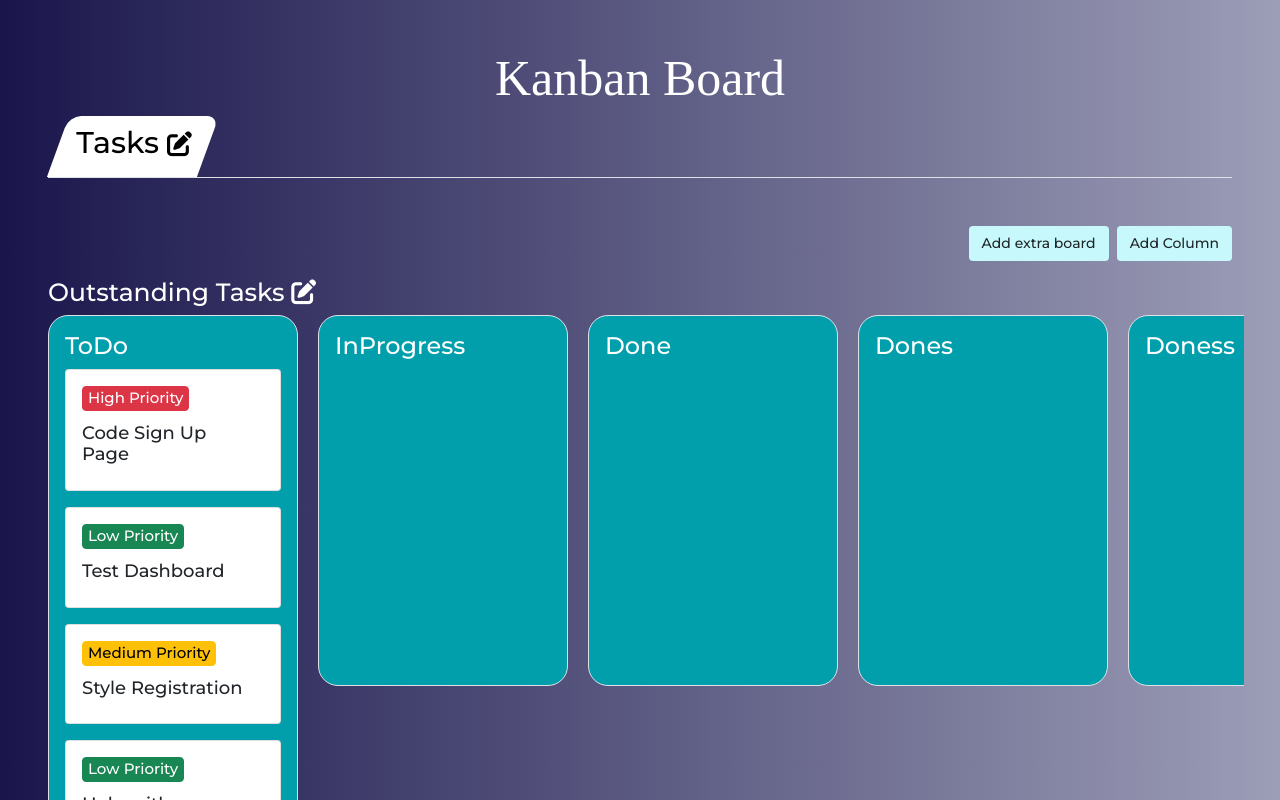
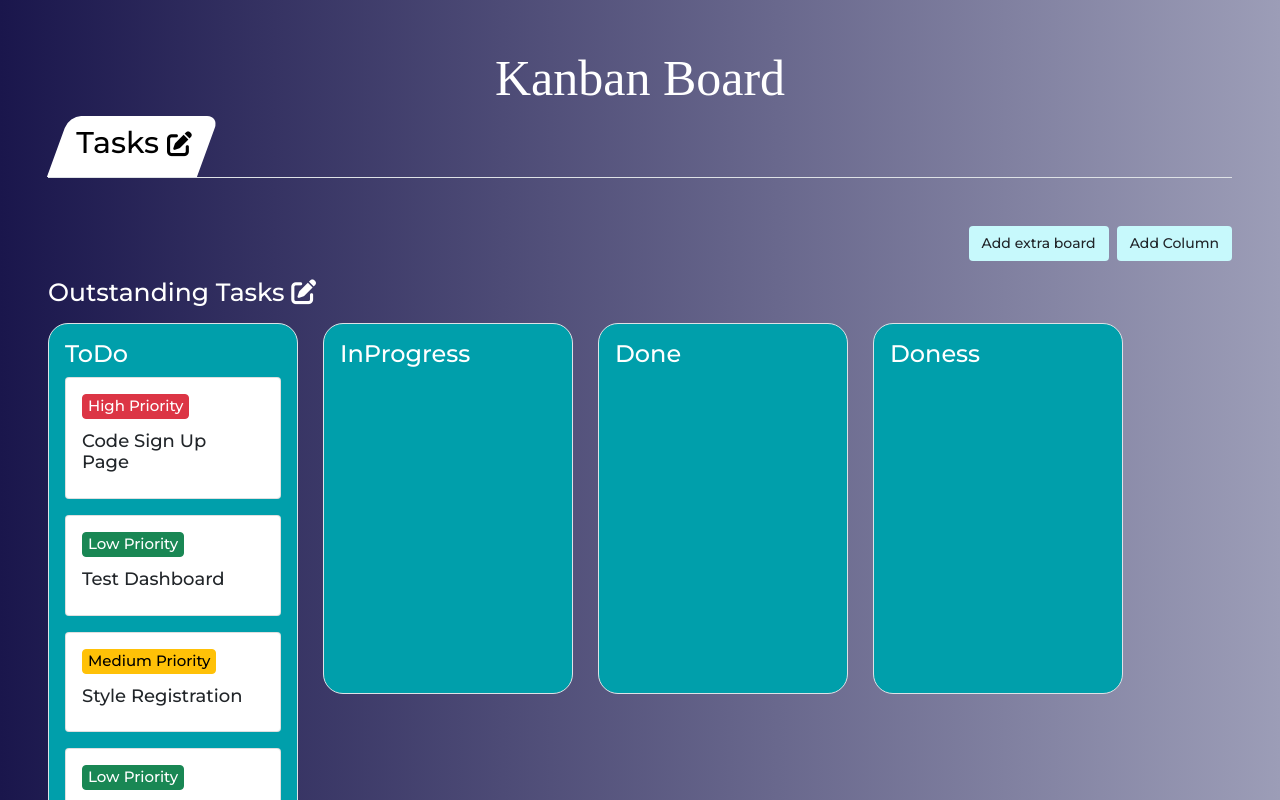
Before and after one commit to Randyyeo/Kanban-board, a Vue app: page / in a window 1280 px wide. Shown: the top 800 px of the page. Built offline with nearby package versions, Linux system fonts and the light colour scheme; a web font is replaced by a local one.

Commit message:
fix add column bug

```diff
--- a/src/App.vue
+++ b/src/App.vue
@@ -103,7 +103,7 @@
     <div style="font-family: 'Montserrat', sans-serif">
       <h4 v-if="error" class="text-danger">{{ error }}</h4>
       <div class="row mb-5 my-3">
-        <h3 style="color: white; font-size: 25px">
+        <h3 style="color: white; font-size: 25px" class="mb-3">
           {{ displayArr.desc }}
           <i
             style="cursor: pointer; font-size: 25px"
@@ -259,34 +259,14 @@ export default {
               disable: true,
               list: [],
             },
-            Dones: {
+            Doness: {
               back: "#009fab",
               color: "#ffffff",
-              max: 4,
+              max: 1,
               disable: true,
               list: [],
             },
-            Doness: {
-              back: "#009fab",
-              color: "#ffffff",
-              max: 4,
-              disable: true,
-              list: [],
-            },
-            Donessss: {
-              back: "#009fab",
-              color: "#ffffff",
-              max: 4,
-              disable: true,
-              list: [],
-            },
-            Donesss: {
-              back: "#009fab",
-              color: "#ffffff",
-              max: 4,
-              disable: true,
-              list: [],
-            },
+
           },
         },
       },
@@ -371,7 +351,8 @@ export default {
         date = String(date).substring(4, 15);
 
         var list = this.arrArrays[index].cols[select].list;
-        if (list.length !== this.arrArrays[index].cols[select].max) {
+
+        if (list.length < this.arrArrays[index].cols[select].max) {
           this.error = null;
           list.push({
             name: name,
--- a/src/components/Column.vue
+++ b/src/components/Column.vue
@@ -33,7 +33,7 @@
                 class="dropdown-item"
                 href="#"
                 data-bs-toggle="modal"
-                :data-bs-target="'#exampleModal2' + index1"
+                :data-bs-target="'#exampleModal' + index1 "
                 >Update</a
               >
             </li>
@@ -42,7 +42,7 @@
             class="fas fa-plus ms-2"
             style="cursor: pointer"
             data-bs-toggle="modal"
-            :data-bs-target="'#exampleModal' + index1"
+            :data-bs-target="'#exampleModal2' + index1 "
           ></i>
         </div>
       </div>
@@ -50,7 +50,7 @@
     </div>
     <div
       class="modal fade"
-      :id="'exampleModal2' + index1"
+      :id="'exampleModal' + index1"
       tabindex="-1"
       role="dialog"
       aria-labelledby="exampleModalLabel"
@@ -132,7 +132,7 @@ export default {
 .Column{
 
 
-    margin-right: 20px;
+    margin-right: 25px;
 
 }
 
--- a/src/components/ModalTask.vue
+++ b/src/components/ModalTask.vue
@@ -2,7 +2,7 @@
   <div
     class="modal fade"
 
-    :id="'exampleModal' + col"
+    :id="'exampleModal2' + col"
     tabindex="-1"
     role="dialog"
     aria-labelledby="exampleModalLabel"
```
